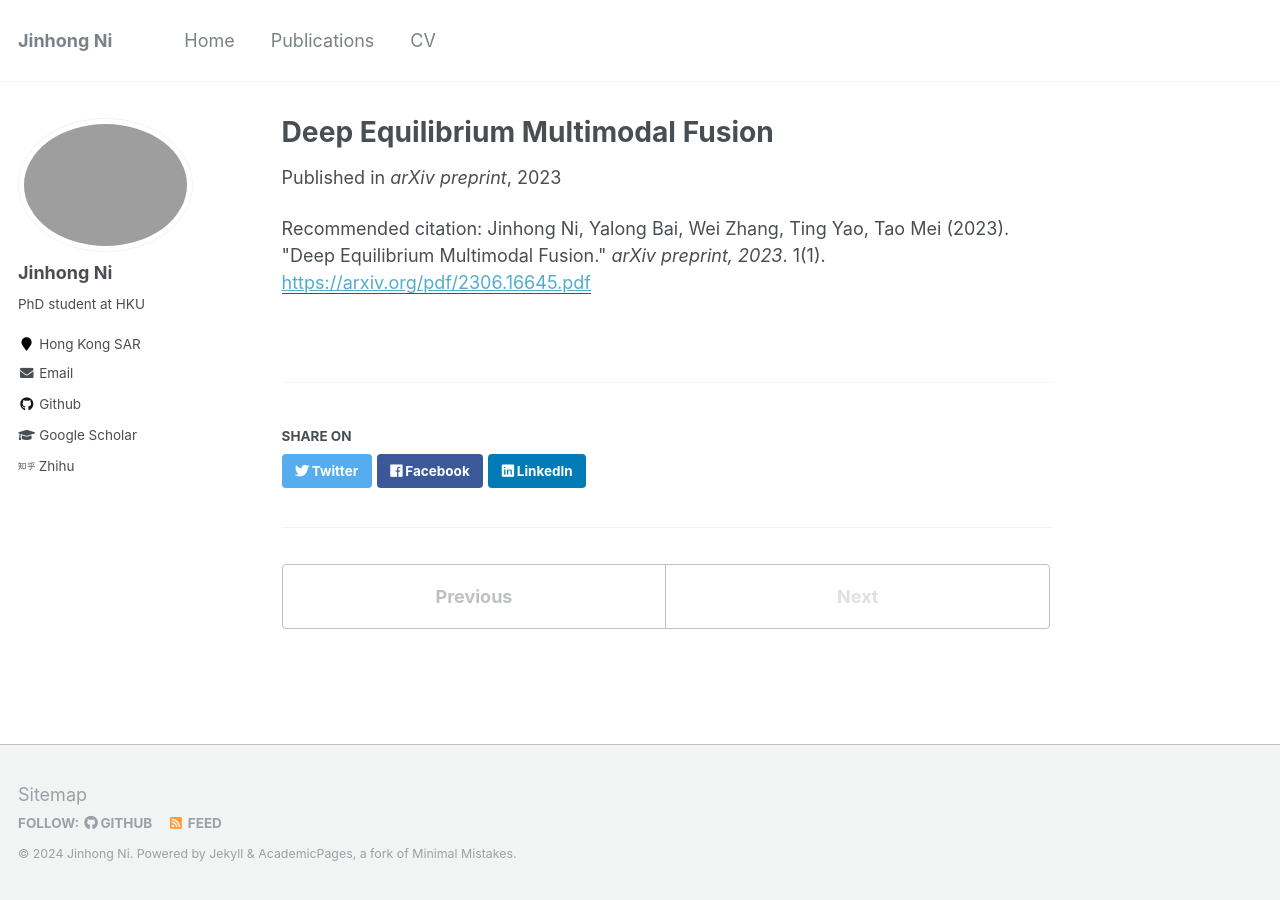
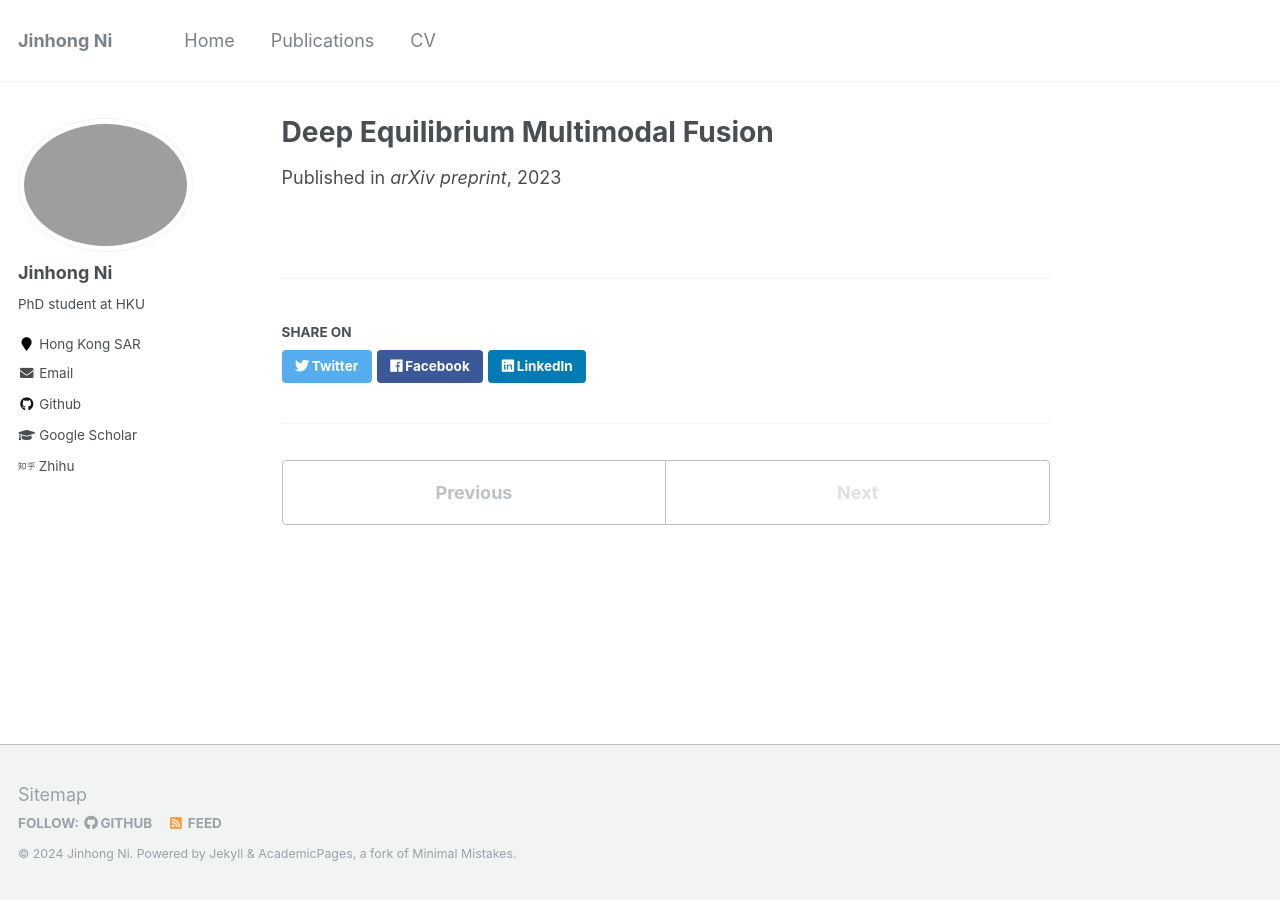
Before and after one commit to jinhong-ni/jinhong-ni.github.io, a Jekyll site: the page built from _publications/2023-deq_fusion.md, in a window 1280 px wide. Built offline with Jekyll 4.4.1, drawn with Linux system fonts in a browser that asks for light colours.

Commit message:
update pub

```diff
--- a/_includes/archive-single.html
+++ b/_includes/archive-single.html
@@ -30,7 +30,8 @@
       {% if post.link %}
         <a href="{{ post.link }}">{{ title }}</a> <a href="{{ base_path }}{{ post.url }}" rel="permalink"><i class="fa fa-link" aria-hidden="true" title="permalink"></i><span class="sr-only">Permalink</span></a><br />
       {% else %}
-        <a href="{{ base_path }}{{ post.url }}" rel="permalink">{{ title }}</a><br />
+        <!-- <a href="{{ base_path }}{{ post.url }}" rel="permalink">{{ title }}</a><br /> -->
+        {{ title }}
       {% endif %}
     </i>
 
--- a/_publications/2023-deq_fusion.md
+++ b/_publications/2023-deq_fusion.md
@@ -7,7 +7,7 @@ venue: 'arXiv preprint'
 paperurl: 'https://arxiv.org/pdf/2306.16645.pdf'
 code: 'https://github.com/jinhong-ni/DEQFusion'
 author: '<strong>Jinhong Ni</strong>,  Yalong Bai,  Wei Zhang,  Ting Yao,  Tao Mei'
-citation: 'Jinhong Ni,  Yalong Bai,  Wei Zhang,  Ting Yao,  Tao Mei (2023). &quot;Deep Equilibrium Multimodal Fusion.&quot; <i>arXiv preprint, 2023</i>. 1(1).'
+citation:
 pub_year: 'preprint'
 bib:
 ---
```
